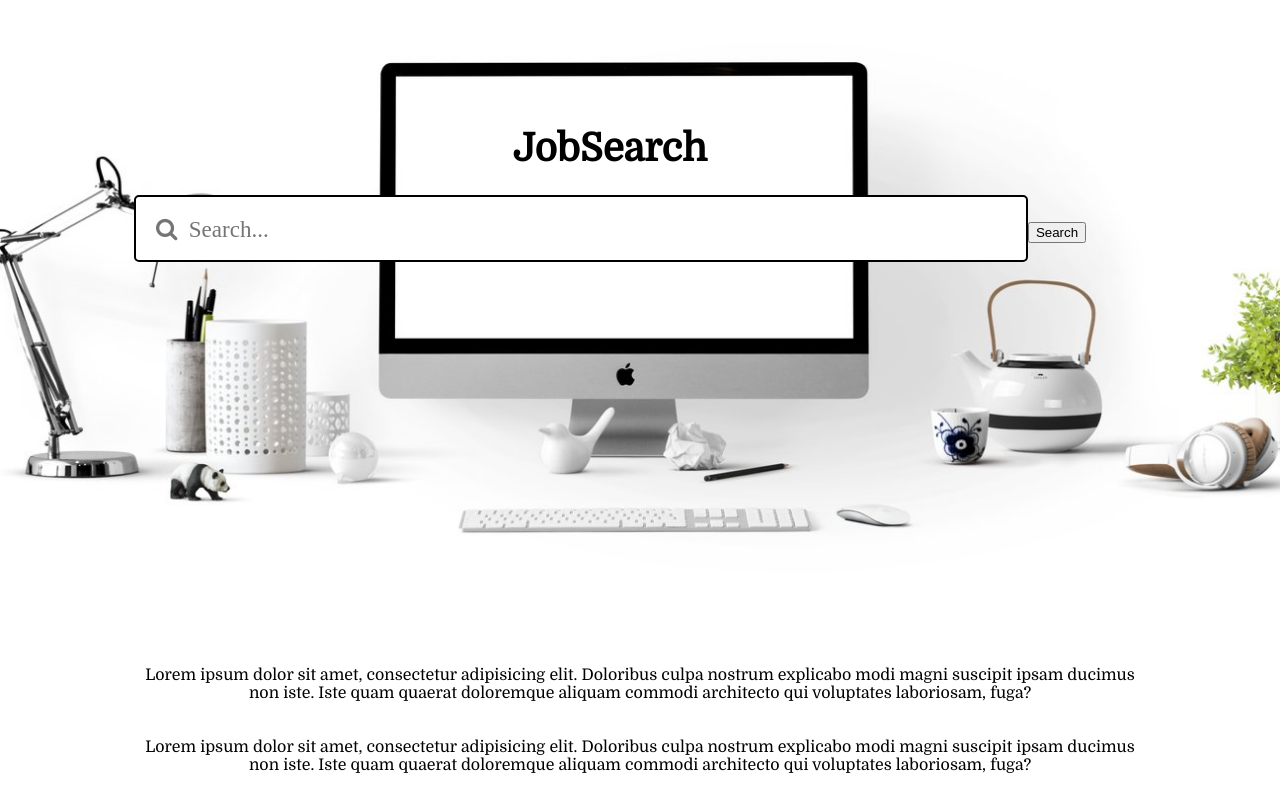
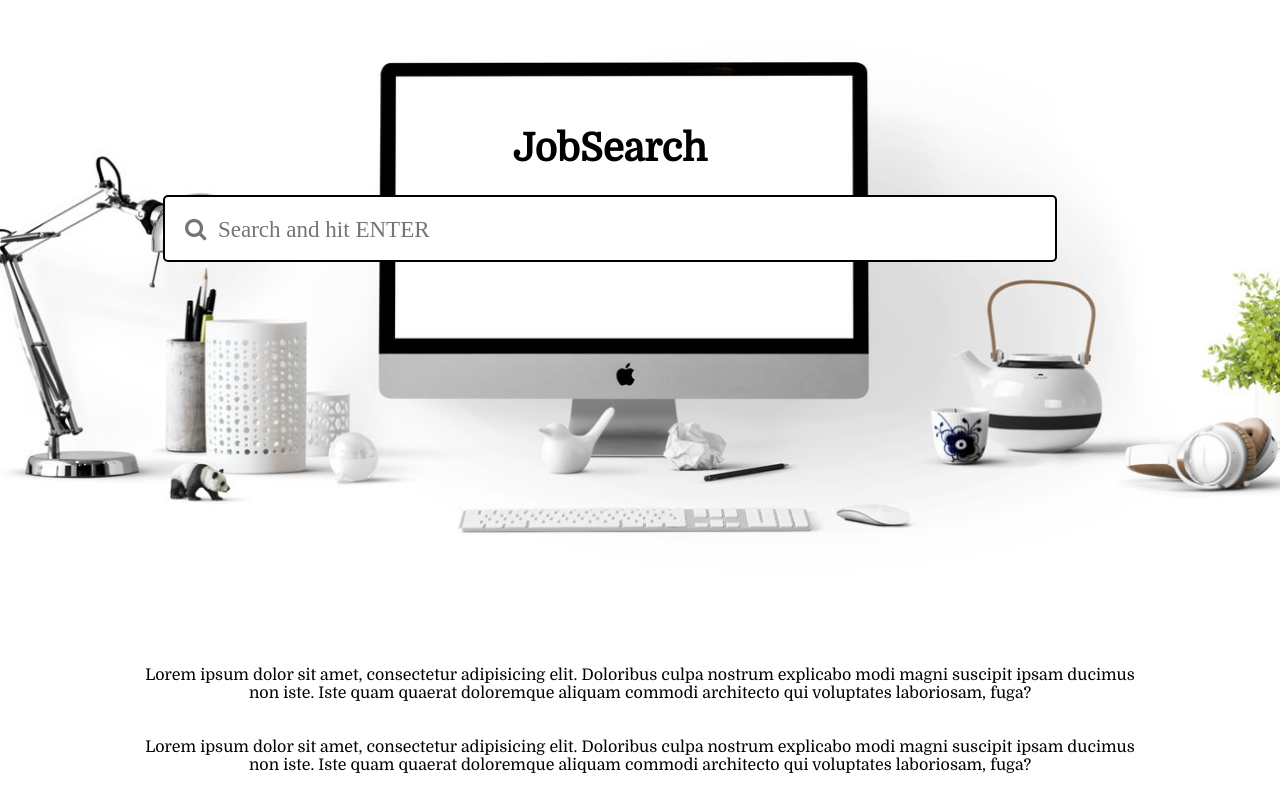
Before and after one commit to mmumby/jobSearch, a React (Create React App) app: page / in a window 1280 px wide. Shown: the top 800 px of the page. Built offline with nearby package versions, Linux system fonts and the light colour scheme.

Commit message:
removed submit button, added keydown event

```diff
--- a/src/components/JobList.js
+++ b/src/components/JobList.js
@@ -1,6 +1,6 @@
 import React, { Component } from 'react';
 import '../styles/joblist.css';
-// import { createStore } from 'redux';
+import { createStore } from 'redux';
 
 class JobList extends Component {
   render() {
--- a/src/components/SearchBar.js
+++ b/src/components/SearchBar.js
@@ -9,8 +9,10 @@ class SearchBar extends Component {
     }
   }
 
-  searchJobs(){
-    console.log("searchJobs: "+this.state.searchValue);
+  searchJobsKeyDown(event){
+    if (event.key === 'Enter') {
+      console.log("searchJobs: "+this.state.searchValue);
+    }
   }
 
   updateSearch(event){
@@ -24,8 +26,7 @@ class SearchBar extends Component {
   render() {
     return (
       <div>
-        <input onChange={this.updateSearch.bind(this)} type="text" className="search-bar" placeholder="&#xf002;  Search..."/>
-        <button onClick={this.searchJobs.bind(this)}>Search</button>
+        <input onKeyDown={this.searchJobsKeyDown.bind(this)} onChange={this.updateSearch.bind(this)} type="text" className="search-bar" placeholder="&#xf002;  Search and hit ENTER"/>
       </div>
     );
   }
```
